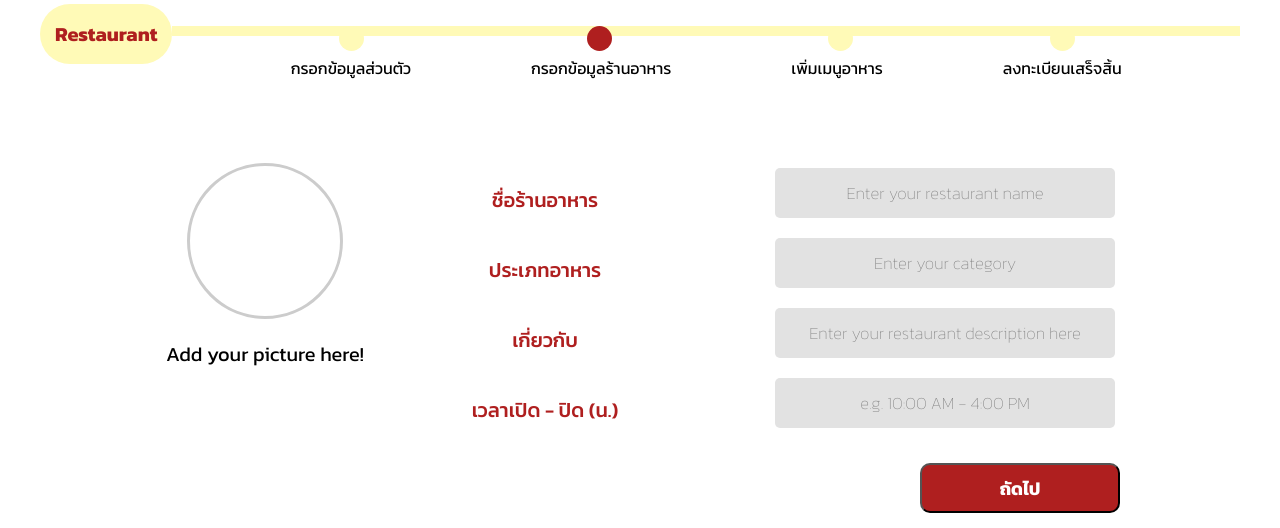
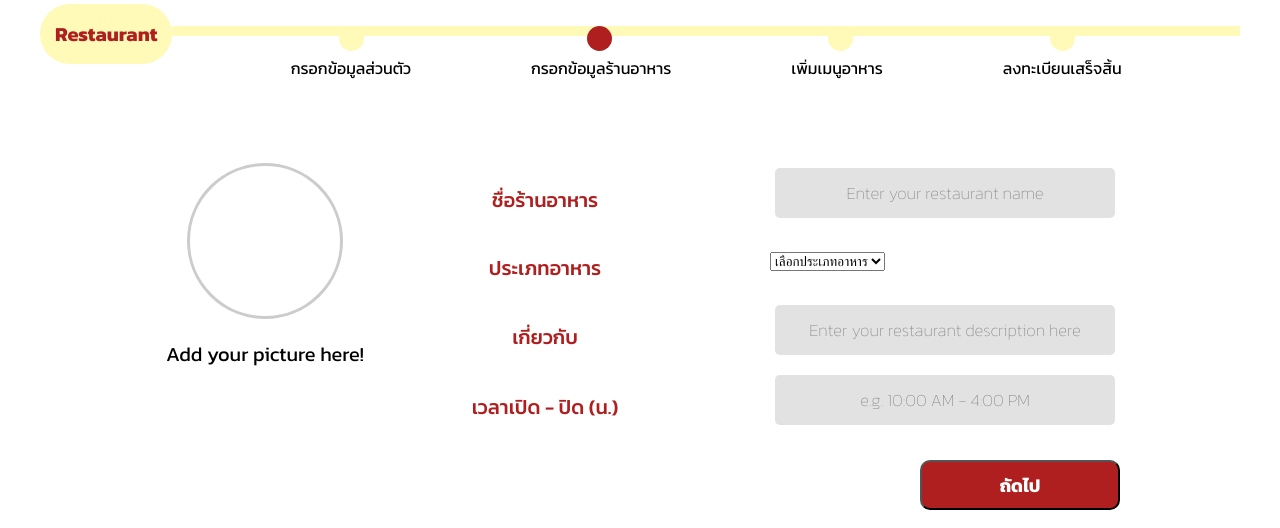
Before and after one commit to 6510615203/cn331project, a Django app: page /restaurant_register/ in a window 1280 px wide. Shown: the part 127-655 px from the top of the page. Run offline with Django 5.2, Linux system fonts and the light colour scheme; a user stored in the database is signed in; tables that the repository leaves empty hold one stand-in row (values such as "Sample post").

Commit message:
create dropdown for menu category

```diff
--- a/home/models.py
+++ b/home/models.py
@@ -29,20 +29,46 @@ class UserProfile(models.Model):
 class RestaurantProfile(models.Model):
     user_profile = models.ForeignKey(UserProfile, on_delete=models.CASCADE, null=True, blank=True)
     restaurant_name = models.CharField(max_length=100, blank=True)
-    food_category =  models.CharField(max_length=100, blank=True)
+    #food_category =  models.CharField(max_length=100, blank=True)
     about = models.CharField(max_length=1000, blank=True)
     open_close_time = models.CharField(max_length=100, blank=True)
     restaurant_picture = models.ImageField(upload_to='restaurant_picture/', null=True, blank=True)
+
+    class Foodcate(models.TextChoices):
+        CHOOSE_CATEGORY = "เลือกประเภทอาหาร", "เลือกประเภทอาหาร"
+        RICE_AND_CURRY = "ข้าวราดแกง", "ข้าวราดแกง"
+        MADE_TO_ORDER = "อาหารตามสั่ง", "อาหารตามสั่ง"
+        DESSERT = "ขนมหวาน", "ขนมหวาน"
+        WATER = "น้ำ", "น้ำ"
+        NOODLES = "ก๋วยเตี๋ยว","ก๋วยเตี๋ยว"
+        JAPANESE_FOOD = "อาหารญี่ปุ่น","อาหารญี่ปุ่น"
+        SNACKS = "ของกินเล่น","ของกินเล่น"
+
+    food_category = models.CharField(
+        max_length=50,
+        choices=Foodcate.choices,
+        default=Foodcate.CHOOSE_CATEGORY  # Provide a valid default value
+    )
 
     def __str__(self):
         return self.restaurant_name
 
 class Menu(models.Model):
     food_name = models.CharField(max_length=100, blank=True)
-    food_category =  models.CharField(max_length=100, blank=True)
+    #food_category =  models.CharField(max_length=100, blank=True)
     about = models.CharField(max_length=1000, blank=True)
     price = models.DecimalField(max_digits=10,
         decimal_places=2, default=0.00)
     menu_picture = models.ImageField(upload_to='menu_picture/', null=True, blank=True)
+    class Foodcate(models.TextChoices):
+        RICE_AND_CURRY = "ข้าวราดแกง", "ข้าวราดแกง"
+        MADE_TO_ORDER = "อาหารตามสั่ง", "อาหารตามสั่ง"
+        DESSERT = "ขนมหวาน", "ขนมหวาน"
+
+    food_category = models.CharField(
+        max_length=50,
+        choices=Foodcate.choices,
+        default=Foodcate.RICE_AND_CURRY  # Provide a valid default value
+    )
     def __str__(self):
         return self.food_name
--- a/home/templates/restaurant_register.html
+++ b/home/templates/restaurant_register.html
@@ -61,8 +61,11 @@
 
             <div class="form-section">
                 <label for="food_category" class="form-title">ประเภทอาหาร</label>
-                <input type="text" placeholder="Enter your category" class="form-input" id="food_category"
-                    name="food_category" required>
+                <select id="food_category" name="food_category" required>
+                    {% for value, display in food_categories %}
+                    <option value="{{ value }}">{{ display }}</option>
+                    {% endfor %}
+                </select>
             </div>
 
             <div class="form-section">
--- a/home/views.py
+++ b/home/views.py
@@ -58,6 +58,7 @@ def customer_register(request):
 def restaurant_register(request):
     username = request.user.username  # รับ username จาก query parameter
     user_profile = UserProfile.objects.get(user=request.user)
+    food_categories = RestaurantProfile.Foodcate.choices
 
     if request.method == "POST":
         '''
@@ -92,10 +93,11 @@ def restaurant_register(request):
         url = reverse("add_menu")
         return redirect(f"{url}?restaurant_name={restaurant_name}")
 
-    return render(request, "restaurant_register.html", {"username": username})
+    return render(request, "restaurant_register.html", {"username": username,'food_categories': food_categories})
 
 def add_menu(request):
     restaurant_name= request.GET.get('restaurant_name', 'default_restaurant_name')
+    food_categories = RestaurantProfile.Foodcate.choices
     if request.method == "POST":
         food_name = request.POST.get("food_name")
         food_category = request.POST.get("food_category")
@@ -123,7 +125,7 @@ def add_menu(request):
         url = reverse("welcome_registration")
         return redirect(f"{url}?user_type=restaurant&restaurant_name={restaurant_name}")
 
-    return render(request, "add_menu.html", {"restaurant_name": restaurant_name})
+    return render(request, "add_menu.html", {"restaurant_name": restaurant_name, 'food_categories': food_categories})
 
 
 def register(request):
--- a/restaurant/views.py
+++ b/restaurant/views.py
@@ -19,6 +19,7 @@ def manage(request):
     username = request.user.username
     restaurant = get_object_or_404(RestaurantProfile, user_profile__user__username=username)
     is_editing = request.GET.get("edit")
+    food_categories = RestaurantProfile.Foodcate.choices
 
     if request.method == "POST":
         if "restaurant_name" in request.POST:
@@ -28,7 +29,7 @@ def manage(request):
 
         elif "food_category" in request.POST:
             food_category = request.POST.get("food_category", "").strip()
-            if food_category:
+            if food_category and food_category in dict(RestaurantProfile.Foodcate.choices):
                 restaurant.food_category = food_category
 
         elif "about" in request.POST:
@@ -46,7 +47,7 @@ def manage(request):
         return redirect("restaurant:manage")
 
 
-    return render(request, "manage_restaurant.html", {'restaurant': restaurant, "is_editing": is_editing,})
+    return render(request, "manage_restaurant.html", {'restaurant': restaurant, "is_editing": is_editing,'food_categories': food_categories})
 
 def about(request):
     return render(request, "about_kinkorn.html")
```
Also changed, not shown: home/templates/add_menu.html (+5 -2 lines), restaurant/templates/manage_restaurant.html (+5 -2 lines), home/migrations/0017_alter_menu_food_category_and_more.py (added), home/migrations/0018_alter_restaurantprofile_food_category.py (added), home/migrations/0019_alter_menu_food_category.py (added), home/migrations/0020_alter_restaurantprofile_food_category.py (added).
